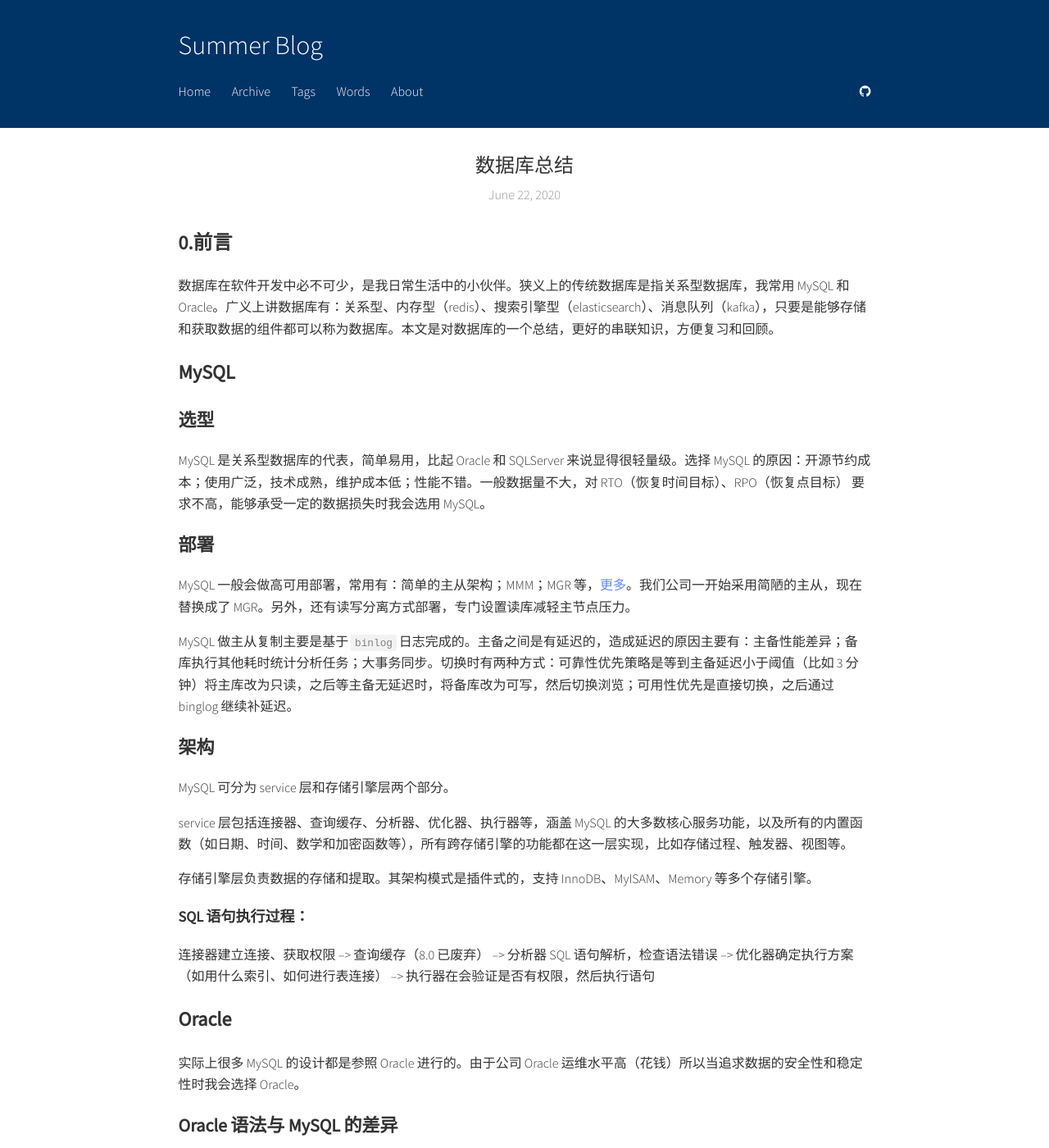
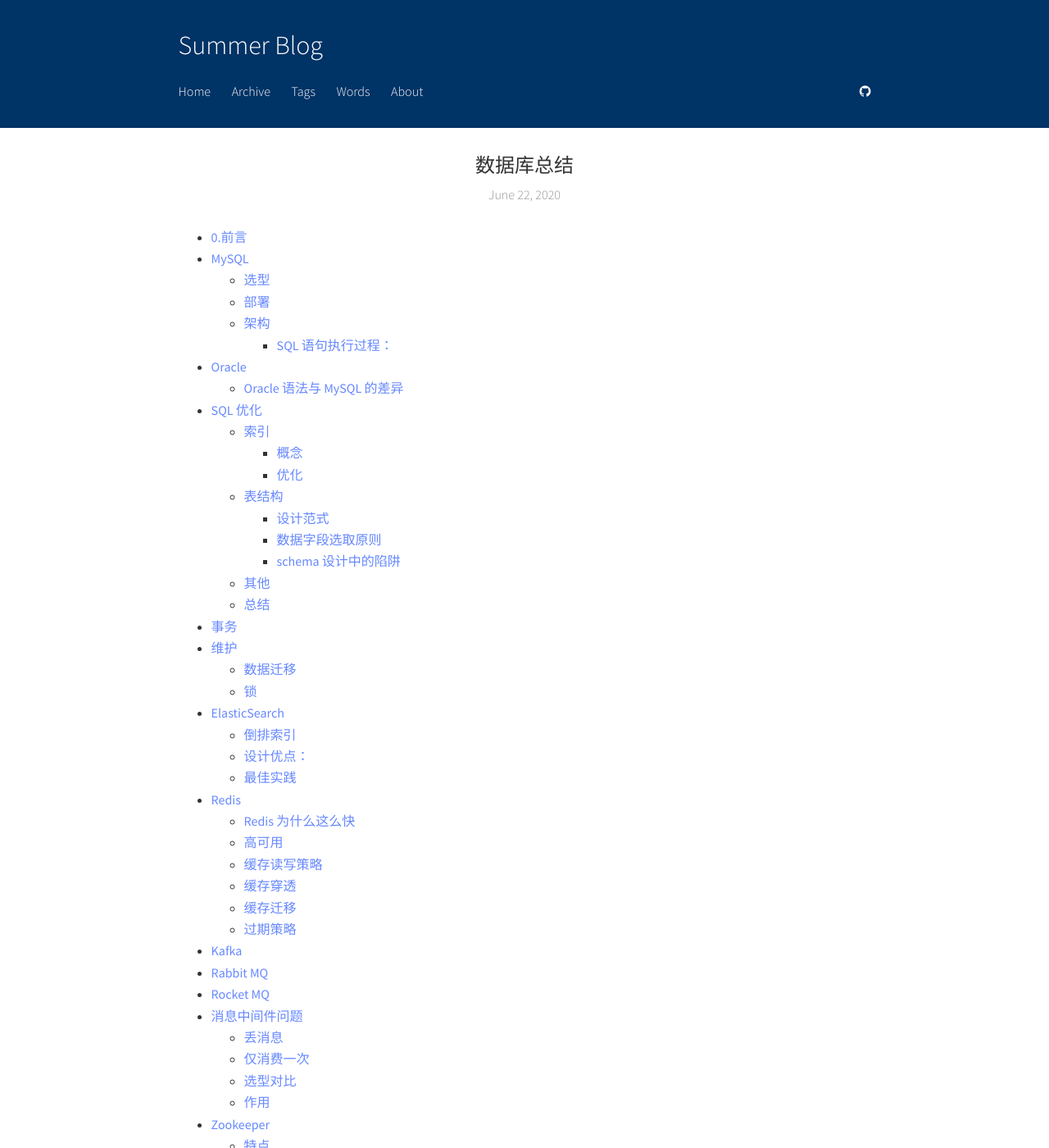
Before and after one commit to summer00/summer00.github.io, a Jekyll site: the page built from _posts/2020-06-23-database-summary.md, in a window 1280 px wide and 1400 px high. Shown: the whole window at 82% size. Built offline with Jekyll 4.4.1, drawn with Linux system fonts in a browser that asks for light colours; comment, search, counter and statistics services are not loaded; some of the changed text lies outside the part shown.

Commit message:
update 2021-01-10

```diff
--- a/_posts/2020-06-23-database-summary.md
+++ b/_posts/2020-06-23-database-summary.md
@@ -3,6 +3,57 @@ title: "数据库总结"
 date: 2020-06-22 18:00:00 +0800
 categories: [database, summary]
 ---
+
+- [0.前言](#0前言)
+- [MySQL](#mysql)
+  - [选型](#选型)
+  - [部署](#部署)
+  - [架构](#架构)
+    - [SQL 语句执行过程：](#sql-语句执行过程)
+- [Oracle](#oracle)
+  - [Oracle 语法与 MySQL 的差异](#oracle-语法与-mysql-的差异)
+- [SQL 优化](#sql-优化)
+  - [索引](#索引)
+    - [概念](#概念)
+    - [优化](#优化)
+  - [表结构](#表结构)
+    - [设计范式](#设计范式)
+    - [数据字段选取原则](#数据字段选取原则)
+    - [schema 设计中的陷阱](#schema-设计中的陷阱)
+  - [其他](#其他)
+  - [总结](#总结)
+- [事务](#事务)
+- [维护](#维护)
+  - [数据迁移](#数据迁移)
+  - [锁](#锁)
+- [ElasticSearch](#elasticsearch)
+  - [倒排索引](#倒排索引)
+  - [设计优点：](#设计优点)
+  - [最佳实践](#最佳实践)
+- [Redis](#redis)
+  - [Redis 为什么这么快](#redis-为什么这么快)
+  - [高可用](#高可用)
+  - [缓存读写策略](#缓存读写策略)
+  - [缓存穿透](#缓存穿透)
+  - [缓存迁移](#缓存迁移)
+  - [过期策略](#过期策略)
+- [Kafka](#kafka)
+- [Rabbit MQ](#rabbit-mq)
+- [Rocket MQ](#rocket-mq)
+- [消息中间件问题](#消息中间件问题)
+  - [丢消息](#丢消息)
+  - [仅消费一次](#仅消费一次)
+  - [选型对比](#选型对比)
+  - [作用](#作用)
+- [Zookeeper](#zookeeper)
+  - [特点](#特点)
+  - [ZAB 协议](#zab-协议)
+  - [注意事项](#注意事项)
+- [通用实践](#通用实践)
+  - [分布式锁](#分布式锁)
+    - [数据库](#数据库)
+    - [Redis](#redis-1)
+    - [Zookeeper](#zookeeper-1)
 
 # 0.前言
 
@@ -313,6 +364,23 @@ Redis 是一个 Key-Value 类型的内存数据库，通常我们用它来做缓
 # Kafka
 
 # Rabbit MQ
+
+# Rocket MQ
+
+# 消息中间件问题
+
+## 丢消息
+
+## 仅消费一次
+
+## 选型对比
+
+## 作用
+
+1. 解耦：多应用间通过消息队列对同一消息进行处理，避免调用接口失败导致整个过程失败；
+2. 消峰添谷：起到缓冲流量的作用
+3. 异步：多应用对消息队列中同一消息进行处理，应用间并发处理消息，相比串行处理，减少处理时间；
+4. 消息驱动的系统：系统分为消息队列、消息生产者、消息消费者，生产者负责产生消息，消费者(可能有多个)负责对消息进行处理；
 
 # Zookeeper
 
```
Also changed, not shown: other parts of _posts/2020-06-23-database-summary.md (+1 -1 lines), _posts/2021-01-09-project-manage.md (added, +15 -0 lines).
